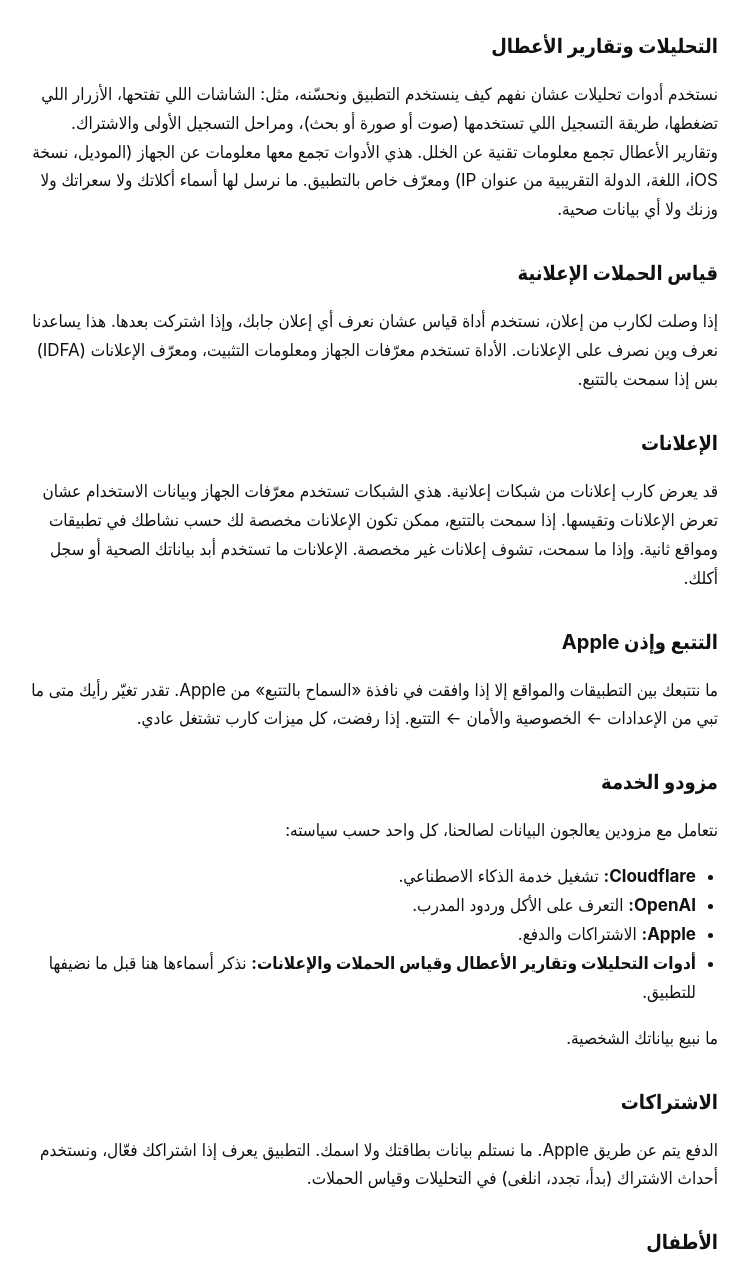
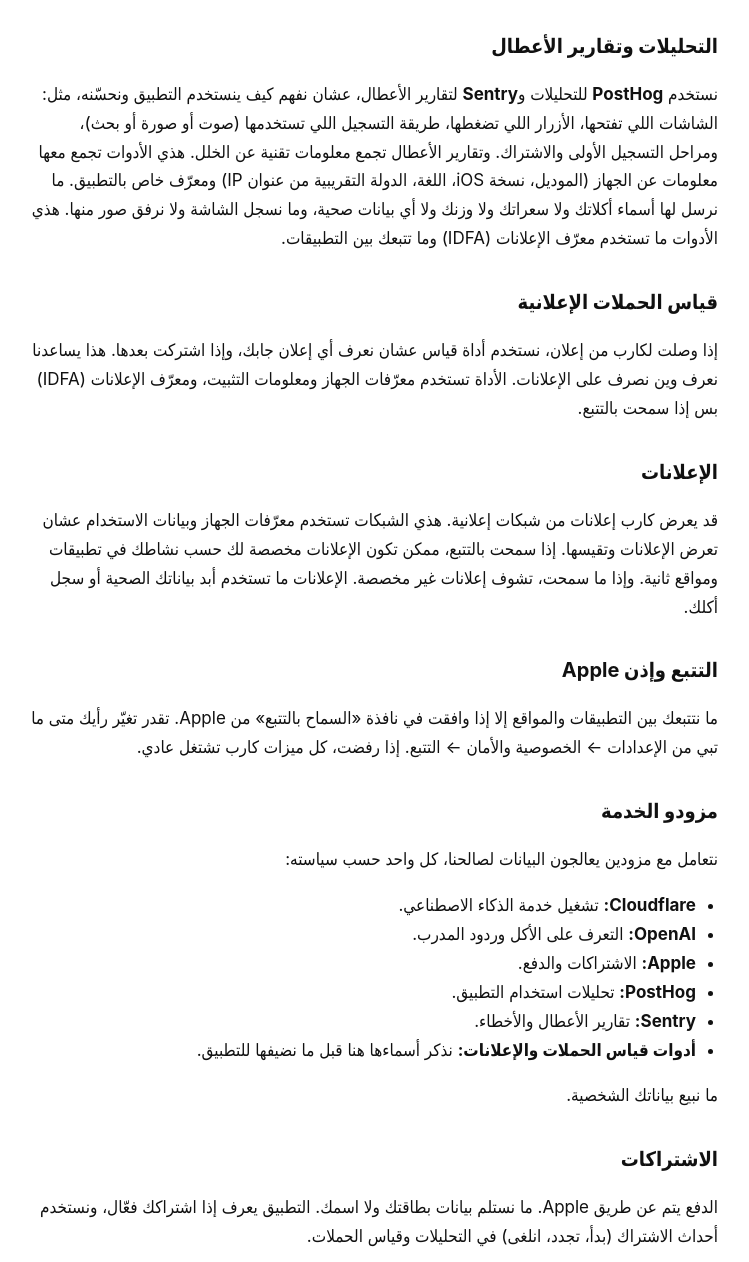
Before and after one commit to xifanezz/carb, a plain HTML site: page privacy/index.html in a window 1280 px wide. Shown: the part 1041-2303 px from the top of the page, without its empty margins (266-1015 px from the left). Drawn offline with Linux system fonts and the light colour scheme.

Commit message:
Privacy policy: name PostHog and Sentry
Co-Authored-By: Claude Opus 5.5 <noreply@anthropic.com>

```diff
--- a/privacy/index.html
+++ b/privacy/index.html
@@ -38,7 +38,7 @@
 </ul>
 
 <h2>التحليلات وتقارير الأعطال</h2>
-<p>نستخدم أدوات تحليلات عشان نفهم كيف ينستخدم التطبيق ونحسّنه، مثل: الشاشات اللي تفتحها، الأزرار اللي تضغطها، طريقة التسجيل اللي تستخدمها (صوت أو صورة أو بحث)، ومراحل التسجيل الأولى والاشتراك. وتقارير الأعطال تجمع معلومات تقنية عن الخلل. هذي الأدوات تجمع معها معلومات عن الجهاز (الموديل، نسخة iOS، اللغة، الدولة التقريبية من عنوان IP) ومعرّف خاص بالتطبيق. ما نرسل لها أسماء أكلاتك ولا سعراتك ولا وزنك ولا أي بيانات صحية.</p>
+<p>نستخدم <strong>PostHog</strong> للتحليلات و<strong>Sentry</strong> لتقارير الأعطال، عشان نفهم كيف ينستخدم التطبيق ونحسّنه، مثل: الشاشات اللي تفتحها، الأزرار اللي تضغطها، طريقة التسجيل اللي تستخدمها (صوت أو صورة أو بحث)، ومراحل التسجيل الأولى والاشتراك. وتقارير الأعطال تجمع معلومات تقنية عن الخلل. هذي الأدوات تجمع معها معلومات عن الجهاز (الموديل، نسخة iOS، اللغة، الدولة التقريبية من عنوان IP) ومعرّف خاص بالتطبيق. ما نرسل لها أسماء أكلاتك ولا سعراتك ولا وزنك ولا أي بيانات صحية، وما نسجل الشاشة ولا نرفق صور منها. هذي الأدوات ما تستخدم معرّف الإعلانات (IDFA) وما تتبعك بين التطبيقات.</p>
 
 <h2>قياس الحملات الإعلانية</h2>
 <p>إذا وصلت لكارب من إعلان، نستخدم أداة قياس عشان نعرف أي إعلان جابك، وإذا اشتركت بعدها. هذا يساعدنا نعرف وين نصرف على الإعلانات. الأداة تستخدم معرّفات الجهاز ومعلومات التثبيت، ومعرّف الإعلانات (IDFA) بس إذا سمحت بالتتبع.</p>
@@ -55,7 +55,9 @@
   <li><strong>Cloudflare:</strong> تشغيل خدمة الذكاء الاصطناعي.</li>
   <li><strong>OpenAI:</strong> التعرف على الأكل وردود المدرب.</li>
   <li><strong>Apple:</strong> الاشتراكات والدفع.</li>
-  <li><strong>أدوات التحليلات وتقارير الأعطال وقياس الحملات والإعلانات:</strong> نذكر أسماءها هنا قبل ما نضيفها للتطبيق.</li>
+  <li><strong>PostHog:</strong> تحليلات استخدام التطبيق.</li>
+  <li><strong>Sentry:</strong> تقارير الأعطال والأخطاء.</li>
+  <li><strong>أدوات قياس الحملات والإعلانات:</strong> نذكر أسماءها هنا قبل ما نضيفها للتطبيق.</li>
 </ul>
 <p>ما نبيع بياناتك الشخصية.</p>
 
@@ -103,7 +105,7 @@
 </ul>
 
 <h2>Analytics and crash reports</h2>
-<p>We use analytics tools to understand how the app is used and improve it: for example the screens you open, the buttons you tap, which logging method you use (voice, photo or search), and onboarding and subscription steps. Crash reports collect technical details about the problem. These tools also collect device information (model, iOS version, language, approximate country from your IP address) and an app-specific identifier. We never send them your food names, calories, weight or any health data.</p>
+<p>We use <strong>PostHog</strong> for analytics and <strong>Sentry</strong> for crash reports, to understand how the app is used and improve it: for example the screens you open, the buttons you tap, which logging method you use (voice, photo or search), and onboarding and subscription steps. Crash reports collect technical details about the problem. These tools also collect device information (model, iOS version, language, approximate country from your IP address) and an app-specific identifier. We never send them your food names, calories, weight or any health data, and we don't record your screen or attach screenshots. These tools don't use the advertising identifier (IDFA) and don't track you across apps.</p>
 
 <h2>Campaign measurement</h2>
 <p>If you came to Carb from an ad, we use a measurement tool to learn which ad brought you and whether you subscribed later, so we know where to spend on advertising. It uses device and install identifiers, and the advertising identifier (IDFA) only if you allow tracking.</p>
@@ -120,7 +122,9 @@
   <li><strong>Cloudflare:</strong> runs the AI service.</li>
   <li><strong>OpenAI:</strong> food recognition and coach replies.</li>
   <li><strong>Apple:</strong> subscriptions and payments.</li>
-  <li><strong>Analytics, crash reporting, campaign measurement and advertising tools:</strong> we list them here before adding them to the app.</li>
+  <li><strong>PostHog:</strong> app usage analytics.</li>
+  <li><strong>Sentry:</strong> crash and error reports.</li>
+  <li><strong>Campaign measurement and advertising tools:</strong> we list them here before adding them to the app.</li>
 </ul>
 <p>We don't sell your personal data.</p>
 
```
